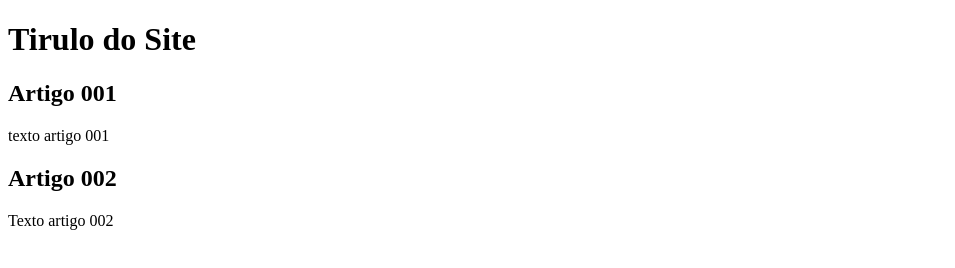
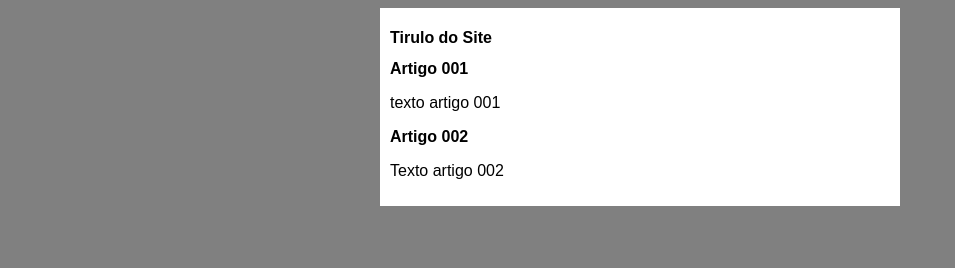
Before and after one commit to Joao-Henrique-RT/projeto-site, a plain HTML site: page index.html in a window 1280 px wide. Shown: the whole page, without its empty margins (0-955 px from the left). Drawn offline with Linux system fonts and the light colour scheme.

Commit message:
Inicio do design

```diff
--- /dev/null
+++ b/estilos/style.css
@@ -0,0 +1,16 @@
+*{
+    font-family: Arial, Helvetica, sans-serif;
+    font-size: 1rem;
+}
+
+body{
+    background-color: grey;
+}
+
+main{
+    background-color: white;
+    width: 500px;
+    margin: auto;
+    padding: 10px;
+    box-shadow: 3px 3px 3px rgba(red, green, blue, alpha);
+}
--- a/index.html
+++ b/index.html
@@ -5,6 +5,8 @@
     <meta http-equiv="X-UA-Compatible" content="IE=edge">
     <meta name="viewport" content="width=device-width, initial-scale=1.0">
     <title>Titulo do site</title>
+    <link rel="stylesheet" href="estilos/style.css">
+
 </head>
 <body>
         <main>
```
